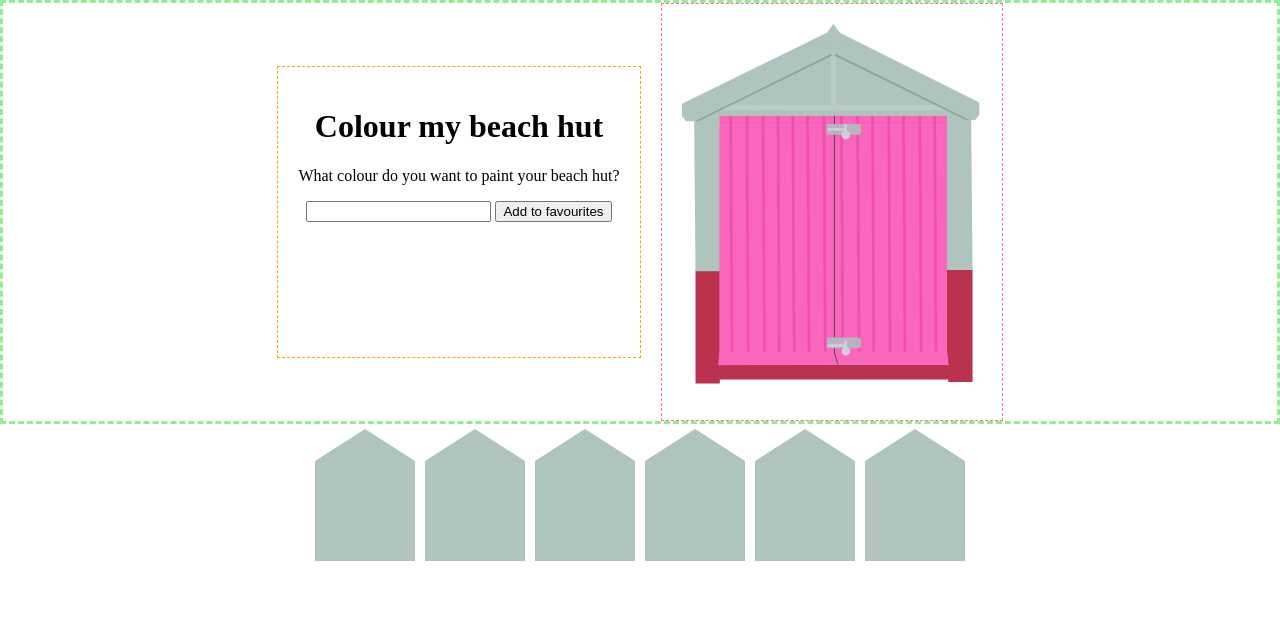
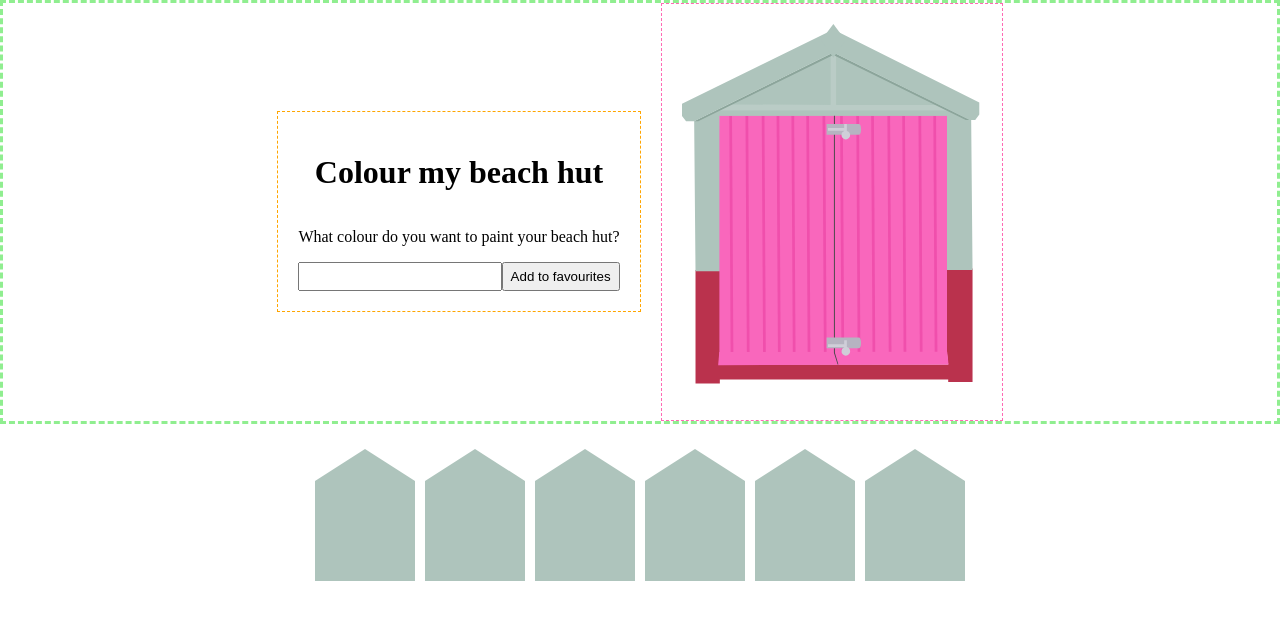
Before and after one commit to AnwenW/colour-my-beach-hut, a plain HTML site: page index.html in a window 1280 px wide. Drawn offline with Linux system fonts and the light colour scheme.

Commit message:
Add hutpairflex around littlehuts; apply 2-column grid to intro-text; fit title/subtitle/button
hutpairflex around the end 2 littlehuts ensures they stay together, so when row wraps there is min. 2 huts on new row.

```diff
--- a/index.html
+++ b/index.html
@@ -21,8 +21,8 @@
 
       <div class="intro-text">
 
-        <h1>Colour my beach hut</h1>
-        <p>What colour do you want to paint your beach hut?</p>
+        <h1 class="title">Colour my beach hut</h1>
+        <p class="subtitle">What colour do you want to paint your beach hut?</p>
         <input id="color-input" type="text"/>
         <button id="add-to-favourite">Add to favourites</button>
 
@@ -95,14 +95,14 @@
 
     </main>
     <div class="hut-colors">
-
       <div class="littlehut"></div>
       <div class="littlehut"></div>
       <div class="littlehut"></div>
       <div class="littlehut"></div>
-      <div class="littlehut"></div>
-      <div class="littlehut"></div>
-
+      <div class="hutpairflex">
+        <div class="littlehut"></div>
+        <div class="littlehut"></div>
+      </div>
     </div> <!--closes hut-colors-->
 
     <footer>
--- a/style.css
+++ b/style.css
@@ -8,63 +8,6 @@
   --darkgrey: #494849;
   --lockgrey: #B6B4C1;
   --lockgreylight: #CFCED8;
-}
-
-body {
-  margin: 0;
-}
-
-main {
-  display: flex;
-  justify-content: center;
-  align-items: center;
-  border: 3px dashed lightgreen;
-  /* height: 400px; */
-}
-
-.intro-text {
-  padding: 20px;
-  margin: 0 10px 0 20px;
-  text-align: center;
-  border: 1px dashed orange;
-  height: 250px;
-}
-
-.container-hut {
-  padding: 20px;
-  margin: 0 20px 0 10px;
-  border: 1px dashed hotpink;
-}
-
-svg {
-  width: 100%;
-  height: 100%;
-}
-
-.hut-colors {
-  display: flex;
-  flex-wrap: wrap;
-  justify-content: center;
-}
-
-.littlehut {
-  background: var(--hutgreen);
-  display: inline-block;
-  height: 100px;
-  margin: 37px 5px 5px;
-  position: relative;
-  width: 100px;
-}
-.littlehut:before {
-  border-bottom: 32px solid var(--hutgreen);
-  border-left: 50px solid transparent;
-  border-right: 50px solid transparent;
-  content: "";
-  height: 0;
-  left: 0;
-  position: absolute;
-  top: -32px;
-  width: 0;
 }
 
 .st0 {
@@ -102,3 +45,83 @@ svg {
 .st8 {
   fill: var(--lockgreylight);
 }
+
+body {
+  margin: 0;
+}
+
+main {
+  display: flex;
+  justify-content: center;
+  align-items: center;
+  border: 3px dashed lightgreen;
+  /* height: 400px; */
+}
+
+.intro-text {
+  display: grid;
+  grid-template-columns: 1fr auto;
+  grid-template-rows: auto auto auto;
+  padding: 20px;
+  margin: 0 10px 0 20px;
+  justify-content: center;
+  border: 1px dashed orange;
+  /* height: 250px; */
+}
+
+.title {
+  grid-column: span 2;
+  text-align: center;
+}
+
+.subtitle {
+  grid-column: span 2;
+}
+
+button {
+  width: fit-content;
+  padding: 5px 7px;
+}
+
+.container-hut {
+  padding: 20px;
+  margin: 0 20px 0 10px;
+  border: 1px dashed hotpink;
+}
+
+svg {
+  width: 100%;
+  height: 100%;
+}
+
+.hut-colors {
+  display: flex;
+  flex-wrap: wrap;
+  justify-content: center;
+  padding: 20px;
+}
+
+.hutpairflex {
+  display: inline-flex;
+  width: fit-content;
+}
+
+.littlehut {
+  background: var(--hutgreen);
+  display: inline-block;
+  height: 100px;
+  margin: 37px 5px 5px;
+  position: relative;
+  width: 100px;
+}
+.littlehut:before {
+  border-bottom: 32px solid var(--hutgreen);
+  border-left: 50px solid transparent;
+  border-right: 50px solid transparent;
+  content: "";
+  height: 0;
+  left: 0;
+  position: absolute;
+  top: -32px;
+  width: 0;
+}
```
